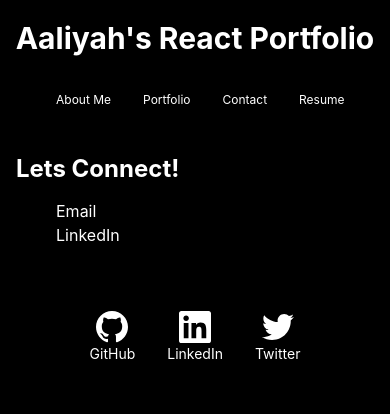
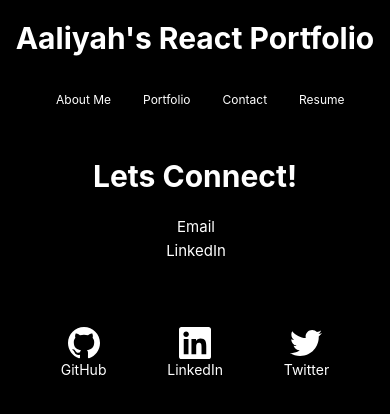
Before and after one commit to symlara/react-portfolio, a React (Create React App) app: page / in a window 390 px wide. Both pictures are taken after a click on the element "Contact". Shown: the top 414 px of the page. Built offline with nearby package versions, Linux system fonts and the light colour scheme.

Commit message:
updated query for footer, contact, and resume page

```diff
--- a/src/components/Footer/index.js
+++ b/src/components/Footer/index.js
@@ -4,7 +4,7 @@ import 'tachyons';
 
 function Footer() {
     return (
-        <footer class="pv4 ph3 tc">
+        <footer class="pv4 ph3 tc" id="footer">
         <a class="link white hover-silver dib mh3 tc" href="https://github.com/symlara/" title="GitHub">
           <svg class="dib h2 w2" fill="currentColor" xmlns="http://www.w3.org/2000/svg" viewBox="0 0 16 16" fill-rule="evenodd" clip-rule="evenodd" stroke-linejoin="round" stroke-miterlimit="1.414"><path d="M8 0C3.58 0 0 3.582 0 8c0 3.535 2.292 6.533 5.47 7.59.4.075.547-.172.547-.385 0-.19-.007-.693-.01-1.36-2.226.483-2.695-1.073-2.695-1.073-.364-.924-.89-1.17-.89-1.17-.725-.496.056-.486.056-.486.803.056 1.225.824 1.225.824.714 1.223 1.873.87 2.33.665.072-.517.278-.87.507-1.07-1.777-.2-3.644-.888-3.644-3.953 0-.873.31-1.587.823-2.147-.083-.202-.358-1.015.077-2.117 0 0 .672-.215 2.2.82.638-.178 1.323-.266 2.003-.27.68.004 1.364.092 2.003.27 1.527-1.035 2.198-.82 2.198-.82.437 1.102.163 1.915.08 2.117.513.56.823 1.274.823 2.147 0 3.073-1.87 3.75-3.653 3.947.287.246.543.735.543 1.48 0 1.07-.01 1.933-.01 2.195 0 .215.144.463.55.385C13.71 14.53 16 11.534 16 8c0-4.418-3.582-8-8-8"/></svg>
           <span class="f6 db">GitHub</span>
--- a/src/index.css
+++ b/src/index.css
@@ -478,4 +478,43 @@ p {
     font-size: 30px;
     text-align: center;
   }
+
+  /* contact styles */
+
+  #contact {
+    text-align: center;
+  }
+
+  #contact h1 {
+    font-size: 30px;
+  }
+
+  #contact a {
+    font-size: 15px;
+  }
+
+  /* footer styles */
+
+  #footer {
+    display: flex;
+    flex-wrap: wrap;
+    justify-content: space-evenly;
+  }
+
+  /*resume styles */
+
+  #proficiencies h1 {
+    font-size: 30px;
+    text-align: center;
+  }
+
+  #proficiencies h2 {
+    font-size: 20px;
+    text-align: center;
+  }
+
+  #proficiencies p {
+    font-size: 15px;
+    text-align: center;
+  }
 }
```
